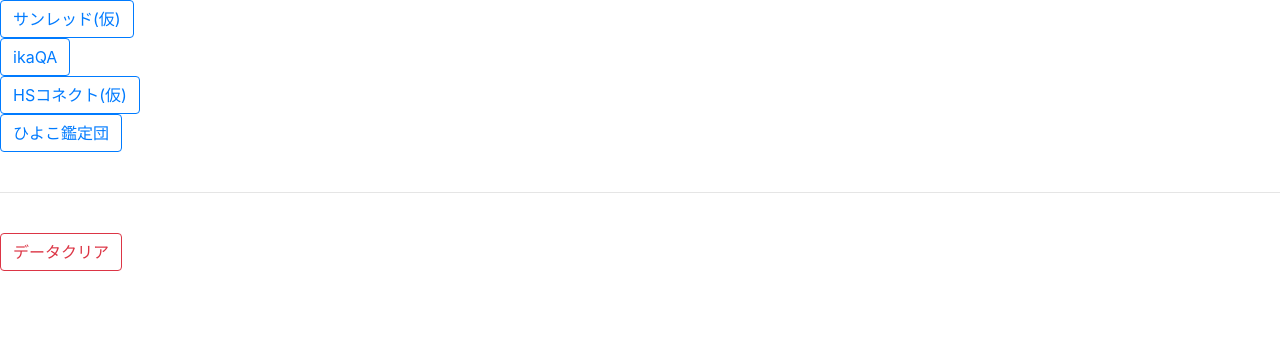
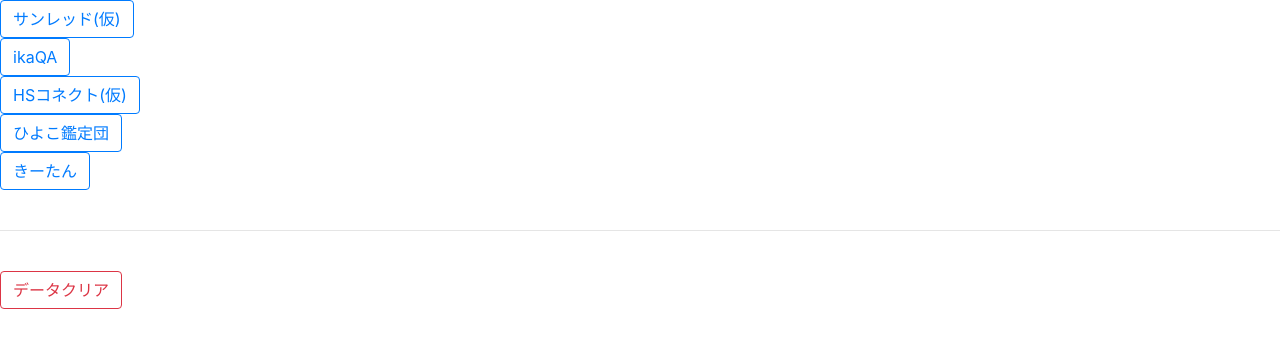
Before and after one commit to KunioOkita/sum-up_iine, a website: page public/controller.html in a window 1280 px wide. Drawn offline with nearby package versions, Linux system fonts and the light colour scheme; no server answers.

Commit message:
added project.

```diff
--- a/public/controller.html
+++ b/public/controller.html
@@ -13,6 +13,7 @@
             <button type="button" class="btn btn-outline-primary project">ikaQA</button><br/>
             <button type="button" class="btn btn-outline-primary project">HSコネクト(仮)</button><br/>
             <button type="button" class="btn btn-outline-primary project">ひよこ鑑定団</button><br/>
+            <button type="button" class="btn btn-outline-primary project">きーたん</button><br/>
             <br/>
             <hr/>
             <br/>
```
